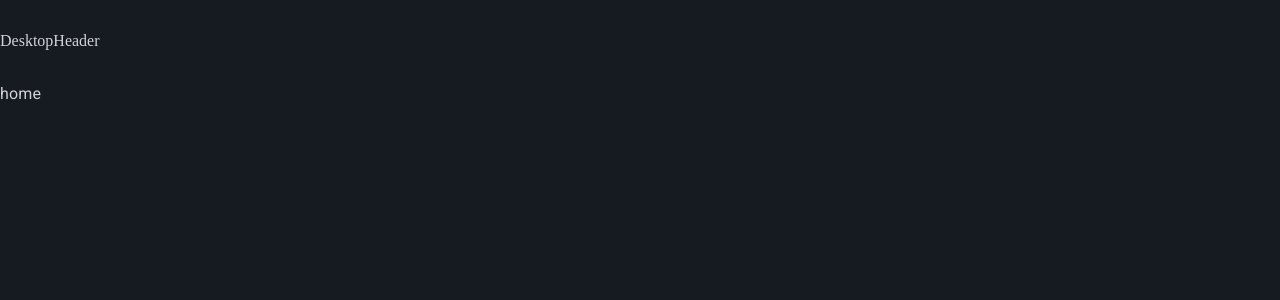
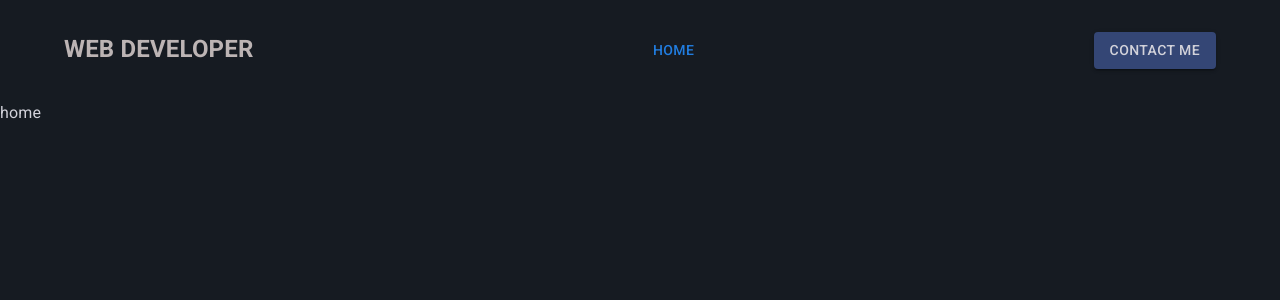
Before and after one commit to nairo-mudumane/react-portfolio-app, a React (Vite) app: page / in a window 1280 px wide. Shown: the top 300 px of the page. Built offline with nearby package versions, Linux system fonts and the light colour scheme.

Commit message:
upated header

```diff
--- a/src/components/Header/DesktopHeader.tsx
+++ b/src/components/Header/DesktopHeader.tsx
@@ -1,6 +1,36 @@
-import React from "react";
+import { Box, Button, IconButton, ListItem } from "@mui/material";
+import { NavLink } from "react-router-dom";
+import { Container } from "../Container";
+import { Title } from "../Typography";
+import { StyledDesktopHeader } from "./styles";
 import { IHeaderProps } from "./types";
 
 export function DesktopHeader(props: IHeaderProps) {
-    return <div>DesktopHeader</div>;
+    return (
+        <Container>
+            <StyledDesktopHeader>
+                <Title variant="h4">Web developer</Title>
+
+                <Box component="nav" className="nav">
+                    <Box className="navigation" component="ul">
+                        {props.pages.map((link, index) => (
+                            <NavLink
+                                to={link.link}
+                                key={index}
+                                className="link desktop"
+                            >
+                                <Button color="inherit">{link.label}</Button>
+                            </NavLink>
+                        ))}
+                    </Box>
+                </Box>
+
+                <NavLink to="/contacts" className="link">
+                    <Button className="btn" variant="contained">
+                        Contact me
+                    </Button>
+                </NavLink>
+            </StyledDesktopHeader>
+        </Container>
+    );
 }
--- a/src/components/Header/config.ts
+++ b/src/components/Header/config.ts
@@ -1,7 +1,4 @@
-export const PAGES_LINKS = [
-    { link: "/", label: "Home" },
-    { link: "/about", label: "About" },
-];
+export const PAGES_LINKS = [{ link: "/", label: "Home" }];
 
 export const MOBILE_MENU_PROPS = {
     PaperProps: {
--- a/src/components/Header/styles.ts
+++ b/src/components/Header/styles.ts
@@ -72,3 +72,41 @@ export const ActiveLinkStyles = createGlobalStyle`
     color: ${GlobalColors.blue1};
 }
 `;
+
+export const StyledDesktopHeader = styled.div`
+    display: flex;
+    flex-direction: row;
+    flex-wrap: nowrap;
+    align-content: center;
+    justify-content: space-between;
+    align-items: center;
+
+    .title {
+        font-weight: 700;
+        font-size: 1.5em;
+    }
+
+    .navigation {
+        display: flex;
+        flex-direction: row;
+        flex-wrap: nowrap;
+        align-content: center;
+        justify-content: flex-start;
+        align-items: center;
+    }
+
+    .link.desktop:not(.link.active) {
+        color: ${GlobalColors.white1};
+    }
+
+    .btn {
+        color: ${GlobalColors.white1};
+        background: ${GlobalColors.blue2};
+
+        &:hover,
+        &:focus {
+            background: ${GlobalColors.blue2};
+            opacity: 0.7;
+        }
+    }
+`;
--- a/src/components/Typography/styles.ts
+++ b/src/components/Typography/styles.ts
@@ -11,14 +11,10 @@ export const StyledTypography = styled.div<ITypographyStyle>`
                 return `opacity: 0.7`;
             }
         }}
+    }
 
-        ${(props) => {
-            if (props.textType === "title") {
-                return `
-                color: ${GlobalColors.gray1};
-                font-size: 3em;
-                `;
-            }
-        }}
+    & .text.bold {
+        color: ${GlobalColors.gray1};
+        font-size: 1.5em;
     }
 `;
--- a/src/global/Styles.ts
+++ b/src/global/Styles.ts
@@ -51,6 +51,7 @@ svg {
 
 .text.bold {
 	font-weight: 700;
+	text-transform: uppercase;
 }
 
 [data-scrollbar] {
```
